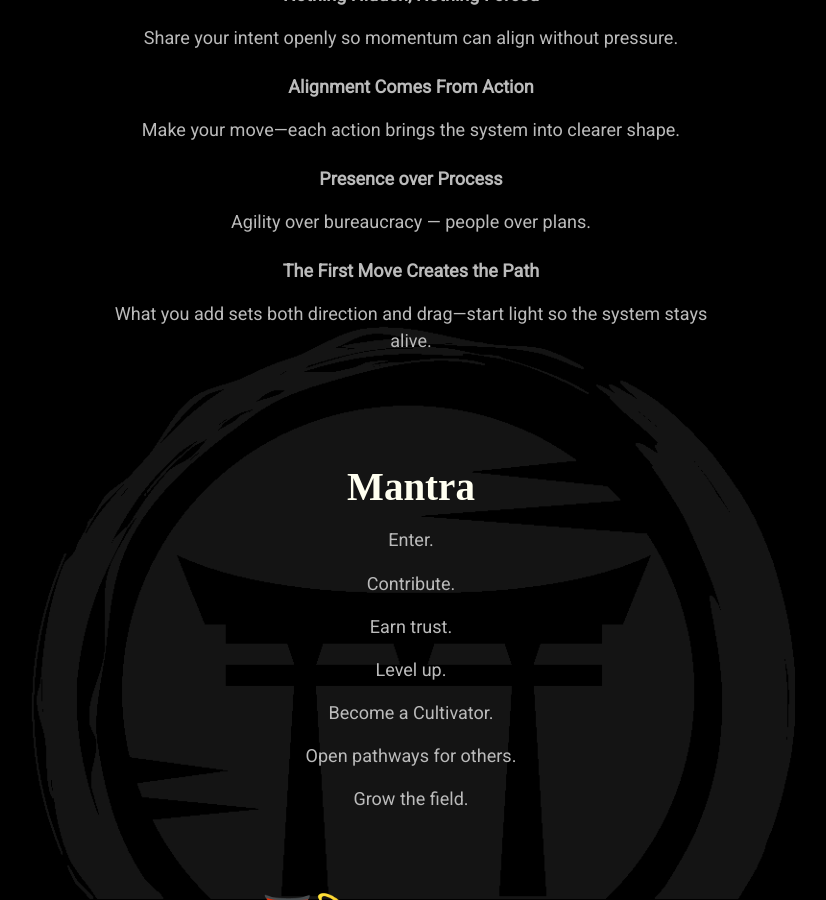
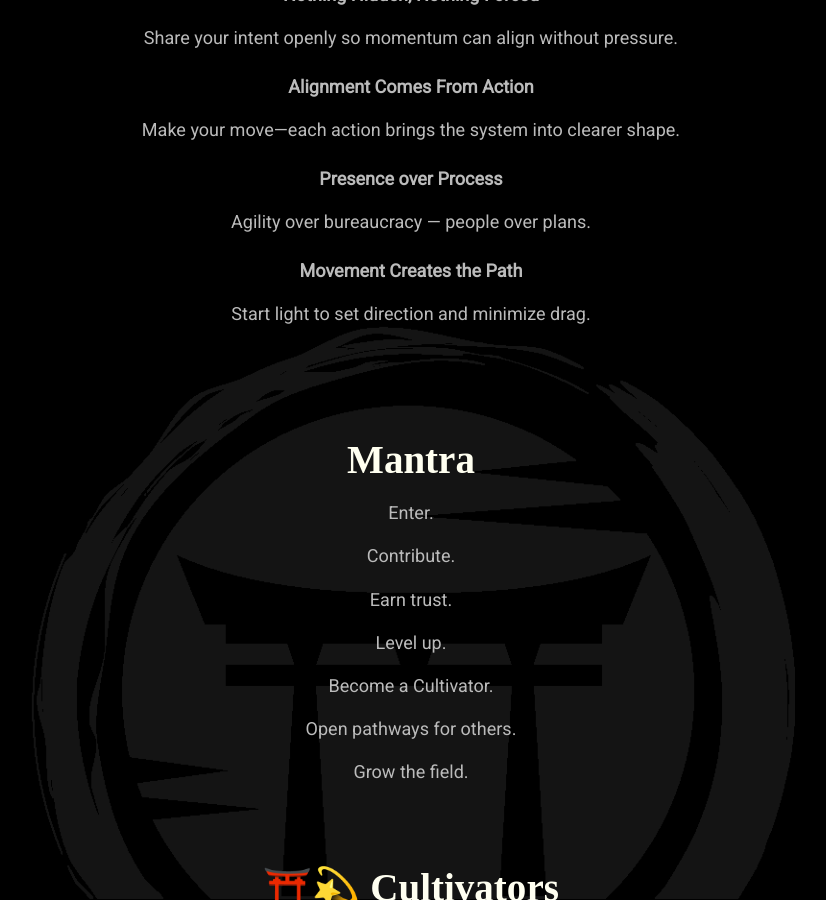
Before and after one commit to mindset-dojo/mindset-dojo.github.io, a Jekyll site: the page built from project.md, in a window 1280 px wide and 900 px high, scrolled down 1537 px. Shown: the whole window, without its empty margins (229-1055 px from the left). Built offline with Jekyll 4.4.1, drawn with Linux system fonts in a browser that asks for light colours; some web fonts are replaced.

Commit message:
refactor(principles): shorten principle label and description.

```diff
--- a/_data/sections/principles.yaml
+++ b/_data/sections/principles.yaml
@@ -24,8 +24,8 @@ principles:
       label: "Presence over Process"
       description: "Agility over bureaucracy — people over plans."
     - id: "move"
-      label: "The First Move Creates the Path"
-      description: "What you add sets both direction and drag—start light so the system stays alive."
+      label: "Movement Creates the Path"
+      description: "Start light to set direction and minimize drag."
   form:
     - id: "one"
       label: "Center from One Point"
```
